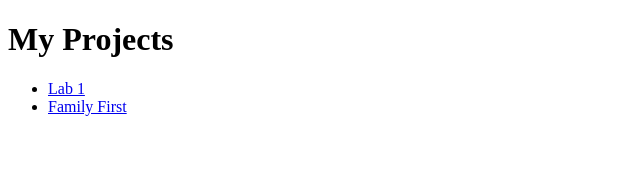
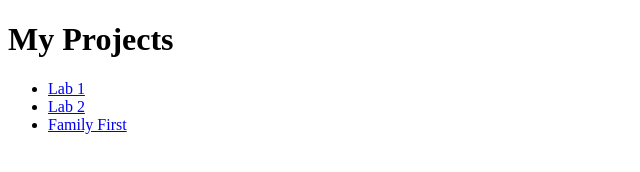
Before and after one commit to hyrumrichardson/cs260, a plain HTML site: page index.html in a window 1280 px wide. Shown: the whole page, without its empty margins (0-640 px from the left). Drawn offline with Linux system fonts and the light colour scheme.

Commit message:
Updating the main index to include the lab 2 folder that I am also adding with this push command.

```diff
--- a/index.html
+++ b/index.html
@@ -7,6 +7,7 @@
 
 <ul>
   <li><a href="lab-1-hyrumrichardson">Lab 1</a></li>
+  <li><a href="lab-2-hyrumrichardson">Lab 2</a></li>
   <li><a href="familyfirst">Family First</a></li>
 </ul>
 
```
